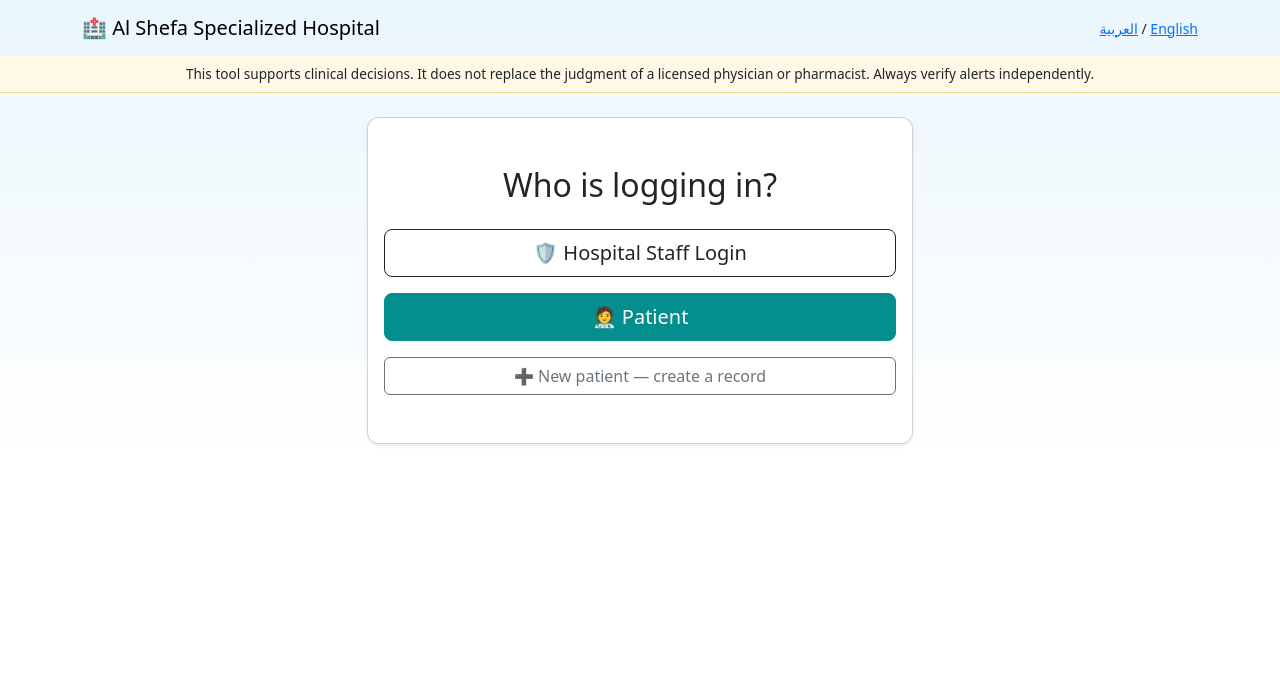
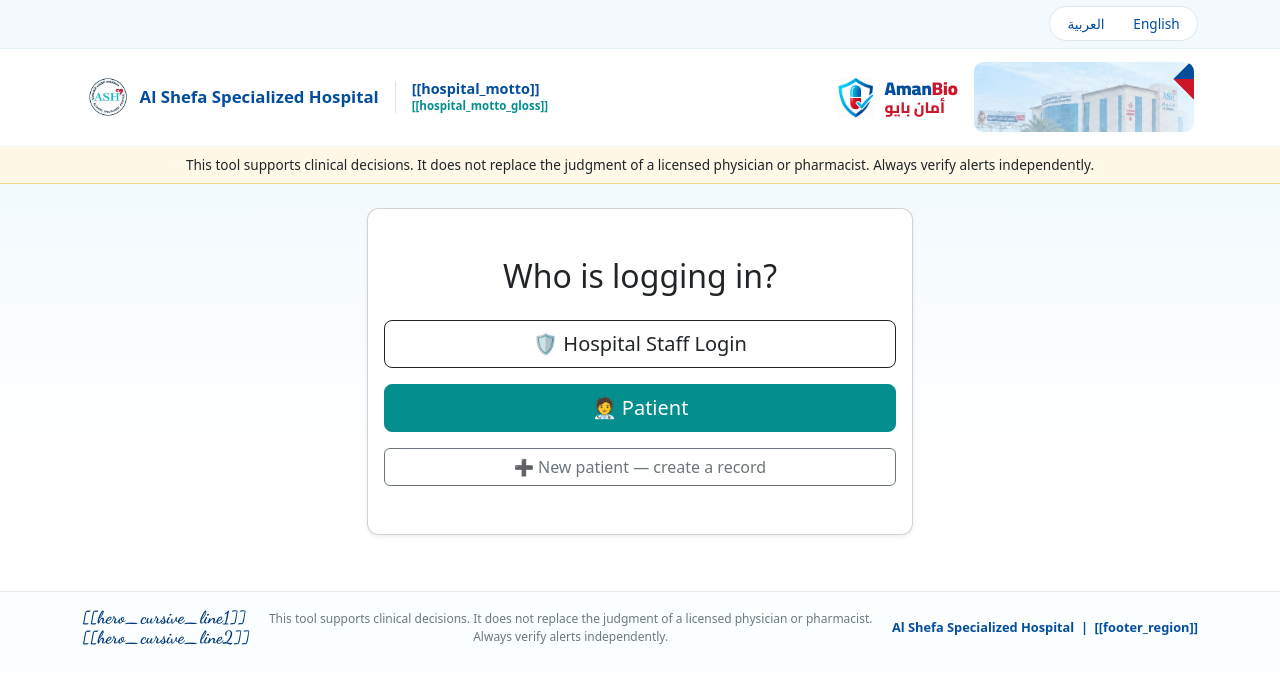
Before and after one commit to ahmedshafik217/MedGuard, a Flask app: page /auth/ in a window 1280 px wide. Shown: the top 684 px of the page. Run offline with Flask 3, Linux system fonts and the light colour scheme; the visitor is signed in with stand-in values (Sample User, id 1).

Commit message:
Add files via upload

```diff
--- a/app/templates/base.html
+++ b/app/templates/base.html
@@ -9,25 +9,49 @@
     {% else %}
     <link rel="stylesheet" href="https://cdn.jsdelivr.net/npm/bootstrap@5.3.3/dist/css/bootstrap.min.css">
     {% endif %}
+    <link rel="preconnect" href="https://fonts.googleapis.com">
+    <link rel="preconnect" href="https://fonts.gstatic.com" crossorigin>
+    <link href="https://fonts.googleapis.com/css2?family=Cairo:wght@400;600;700;800;900&family=Dancing+Script:wght@600;700&display=swap" rel="stylesheet">
     <link rel="stylesheet" href="{{ url_for('static', filename='css/style.css') }}">
     {% block extra_head %}{% endblock %}
 </head>
 <body>
-    <nav class="navbar navbar-expand-lg brand-bar">
-        <div class="container">
-            <a class="navbar-brand" href="{{ url_for('auth.choose_login') }}">🏥 {{ t('site_name') }}</a>
-            <div class="d-flex align-items-center gap-3">
-                <span class="lang-switch small">
-                    <a href="{{ url_for('set_language', lang='ar') }}" class="{{ 'active' if lang=='ar' }}">العربية</a>
-                    /
-                    <a href="{{ url_for('set_language', lang='en') }}" class="{{ 'active' if lang=='en' }}">English</a>
-                </span>
-                {% if is_authenticated %}
-                <a href="{{ url_for('auth.logout') }}" class="btn btn-sm btn-outline-light">{{ t('logout') }}</a>
+    <div class="utility-bar">
+        <div class="container d-flex justify-content-end align-items-center gap-3">
+            <span class="lang-pill-group">
+                <a href="{{ url_for('set_language', lang='ar') }}" class="{{ 'active' if lang=='ar' }}">العربية</a>
+                <a href="{{ url_for('set_language', lang='en') }}" class="{{ 'active' if lang=='en' }}">English</a>
+            </span>
+            {% if is_authenticated %}
+            <a href="{{ url_for('auth.logout') }}" class="btn btn-sm btn-outline-secondary">{{ t('logout') }}</a>
+            {% endif %}
+        </div>
+    </div>
+
+    <header class="site-header">
+        <div class="container site-header-inner">
+            <a class="brand-left" href="{{ url_for('auth.choose_login') }}">
+                <img src="{{ url_for('static', filename='img/app_logo_badge.png') }}" alt="" class="brand-left-logo">
+                <span class="brand-left-name">{{ t('site_name') }}</span>
+            </a>
+            <span class="header-divider"></span>
+            <div class="brand-motto">
+                <span class="motto-ar">{{ t('hospital_motto') }}</span>
+                {% if t('hospital_motto_gloss') %}
+                <span class="motto-gloss">{{ t('hospital_motto_gloss') }}</span>
                 {% endif %}
             </div>
+            <div class="brand-center">
+                <img src="{{ url_for('static', filename='img/amanbio_shield.png') }}" alt="AmanBio" class="brand-center-shield">
+                <span class="brand-center-text">
+                    <span class="amanbio-en"><span class="aman">Aman</span><span class="bio">Bio</span></span>
+                    <span class="amanbio-ar">أمان بايو</span>
+                </span>
+            </div>
+            <div class="brand-photo" role="presentation"></div>
         </div>
-    </nav>
+    </header>
+
     <div class="disclaimer-banner">
         {{ t('disclaimer') }}
     </div>
@@ -46,6 +70,14 @@
         {% block content %}{% endblock %}
     </div>
 
+    <footer class="site-footer-new">
+        <div class="container footer-inner">
+            <span class="footer-cursive">{{ t('hero_cursive_line1') }}<br>{{ t('hero_cursive_line2') }}</span>
+            <span class="footer-disclaimer">{{ t('disclaimer') }}</span>
+            <span class="footer-location">{{ t('site_name') }} &nbsp;|&nbsp; {{ t('footer_region') }}</span>
+        </div>
+    </footer>
+
     <script src="https://cdn.jsdelivr.net/npm/bootstrap@5.3.3/dist/js/bootstrap.bundle.min.js"></script>
 </body>
 </html>
```
